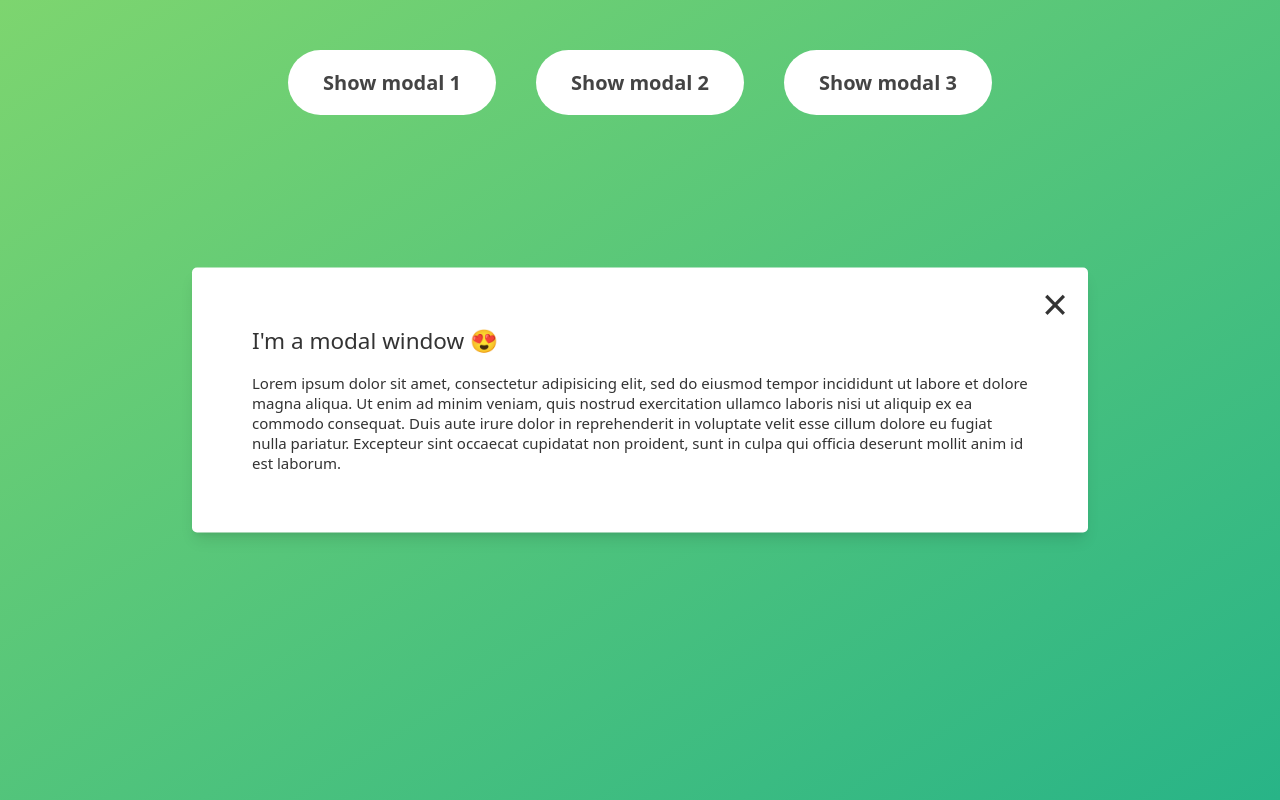
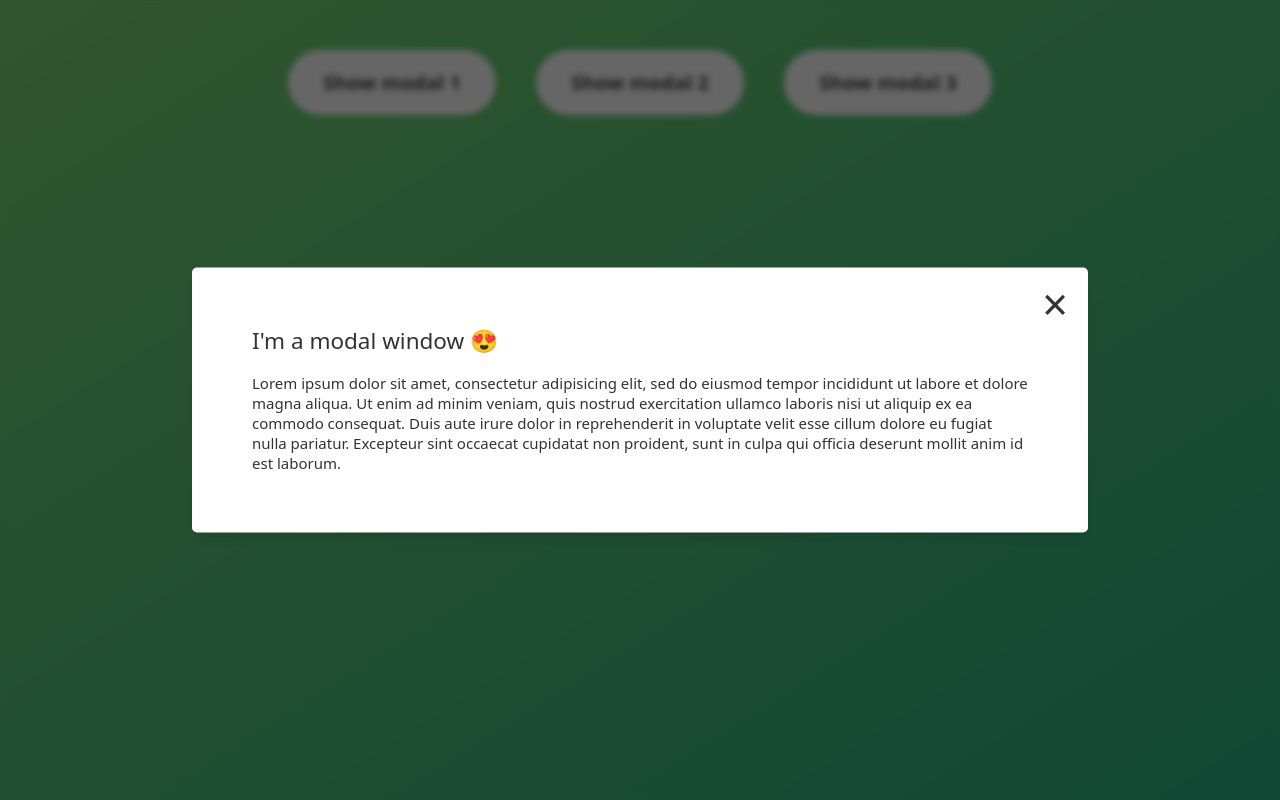
Before and after one commit to martywebdev/guess-my-number, a website built with Vite: page modal.html in a window 1280 px wide. Both pictures are taken after a click on the button "Show modal 1". Built offline with nearby package versions, Linux system fonts and the light colour scheme.

Commit message:
create modal

```diff
--- a/modal.html
+++ b/modal.html
@@ -6,11 +6,13 @@
     <link rel="stylesheet" href="./src/style.css" />
     <title>Modal</title>
 </head>
-<body class="font-sans text-[#333] leadin6 h-screen relative flex items-start justify-center bg-gradient-to-tl from-[#28b487] to-[#7dd56f]">
+<body class="font-sans text-[#333] leadin6 h-screen relative flex flex-col md:flex-row items-cente md:items-start justify-center bg-gradient-to-tl from-[#28b487] to-[#7dd56f]">
     <button class="show-modal flex-shrink-0">Show modal 1</button>
     <button class="show-modal flex-shrink-0">Show modal 2</button>
     <button class="show-modal flex-shrink-0">Show modal 3</button>
-    <div class="modal hidden absolute top-1/2 left-1/2 transform -translate-x-1/2 -translate-y-1/2 w-[70%] bg-white p-24 rounded-[5px] shadow-lg z-10">
+
+      <div class=" overlay hidden absolute top-0 left-0 w-full h-full bg-black/60 backdrop-blur-[3px] z-[5]">
+        <div class="modal  absolute top-1/2 left-1/2 transform -translate-x-1/2 -translate-y-1/2 w-[70%] bg-white p-24 rounded-[5px] shadow-lg z-10">
           <button class="close-modal absolute top-5 right-8 text-7xl text-[#333] cursor-pointer border-0 bg-none">&times;</button>
           <h1 class="text-4xl mb-8">I'm a modal window 😍</h1>
           <p class="text-2xl">
@@ -23,7 +25,8 @@
             mollit anim id est laborum.
           </p>
         </div>
-      <div class="overlay hidden absolute top-0 left-0 w-full h-full bg-black/60 backdrop-blur-[3px] z-[5]"></div>
+
+      </div>
 
       <script src="src/modal.js"></script>
 </body>
--- a/src/modal.js
+++ b/src/modal.js
@@ -1,9 +1,34 @@
-const showModal = document.querySelector('.show-modal')
+"use strict"
 
-const handleShowModal = () => {
-    const modal = document.querySelector('.modal');
-    modal.classList.remove('hidden', 'translate-y-full'); // Remove hidden and off-screen position
-    modal.classList.add('translate-y-100', 'duration-500');
-}
+const showModal = document.querySelectorAll(".show-modal");
+const closeModal = document.querySelector(".close-modal");
 
-showModal.addEventListener('click', handleShowModal)
+const modal = document.querySelector(".overlay");
+const modalContent = document.querySelector(".modal");
+
+// Toggle modal visibility
+const toggleModal = (show) => {
+  modal.classList.toggle("hidden", !show);
+  modal.classList.toggle("block", show);
+};
+
+// Handle show/hide actions
+const handleShowModal = () => toggleModal(true);
+const handleCloseModal = () => toggleModal(false);
+
+const handleOutsideClick = (event) => {
+  if (!modalContent.contains(event.target)) handleCloseModal();
+};
+
+// Initialize event listeners
+const initializeModalEvents = () => {
+  showModal.forEach((button) => button.addEventListener("click", handleShowModal));
+  closeModal.addEventListener("click", handleCloseModal);
+  document.addEventListener("keydown", (e) => {
+    if (e.key === "Escape" && !modal.classList.contains("hidden")) handleCloseModal();
+  });
+  modal.addEventListener("click", handleOutsideClick);
+};
+
+// Initialize modal
+initializeModalEvents();
```
Lines whose indentation alone changed are shown as unchanged.
